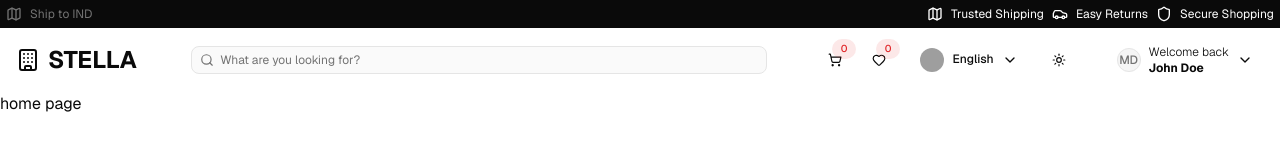
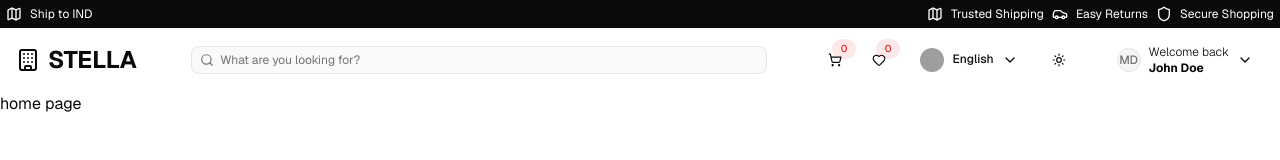
Before and after one commit to DawnMD/ecom, a Next.js app: page / in a window 1280 px wide. Shown: the top 160 px of the page. Built offline with nearby package versions, Linux system fonts and the light colour scheme; grey boxes are pictures that could not be loaded.

Commit message:
Refactor ShippingBar component to remove unnecessary styling class
- Removed the `text-muted-foreground` class from the ShippingBar component for cleaner styling.
- Maintained existing layout and functionality while improving code clarity.

```diff
--- a/components/shipping-bar.tsx
+++ b/components/shipping-bar.tsx
@@ -4,7 +4,7 @@
   return (
     <div className="bg-foreground text-background p-1.5">
       <div className="flex items-center justify-between text-xs">
-        <div className="flex items-center gap-2 text-muted-foreground">
+        <div className="flex items-center gap-2">
           <Map size={16} />
           <span>Ship to IND</span>
         </div>
```
